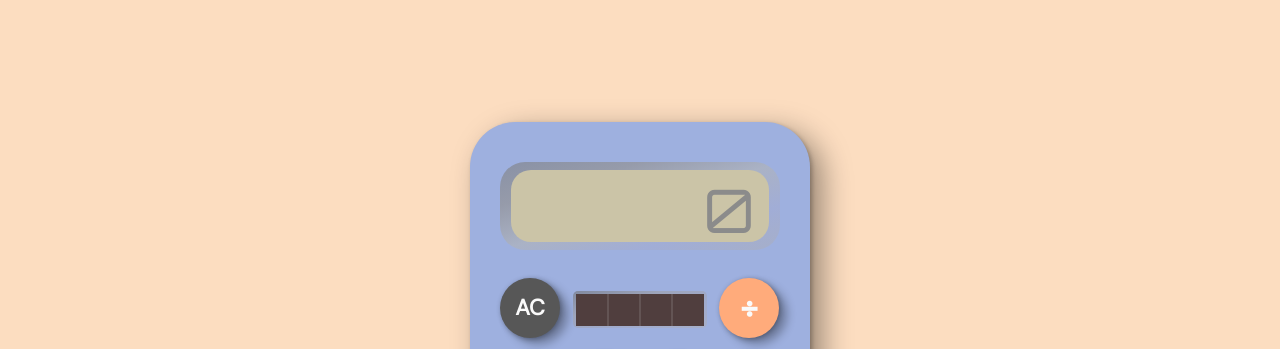
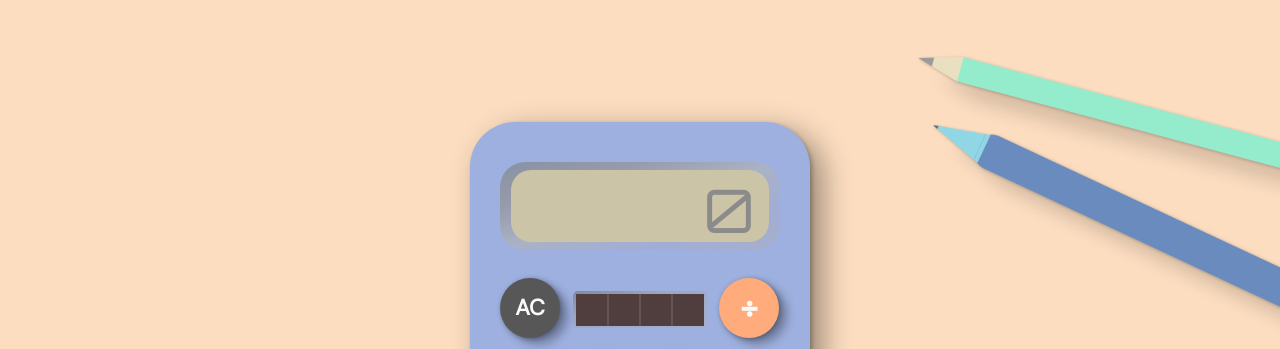
Before and after one commit to jpthacker/js-calculator, a website: page index.html in a window 1280 px wide. Shown: the top 349 px of the page. Drawn offline with Linux system fonts and the light colour scheme; a web font is replaced by a local one.

Commit message:
Adjusted media queries for images

```diff
--- a/layout/_layout.scss
+++ b/layout/_layout.scss
@@ -130,7 +130,7 @@ body {
   .pencils {
     display: block;
     top: 0;
-    right: -15vw;
+    right: -30vw;
 
     &__img {
       max-height: 300px;
@@ -160,24 +160,16 @@ body {
   }
 }
 
-@media screen and (max-height: 900px) {
-  .pencils {
-    display: none;
-  }
-
-  .paper {
-    display: none;
-  }
-}
-
 @media screen and (min-width: 992px) {
   .pencils {
     top: 5vh;
     right: -10vw;
+    display: block;
 
     &__img {
       max-height: 300px;
       max-width: 660px;
+      display: block;
     }
   }
 
@@ -201,3 +193,15 @@ body {
     left: -5vw;
   }
 }
+
+@media screen and (max-height: 799px) {
+  .pencils {
+    display: none;
+  }
+}
+
+@media screen and (max-height: 760px) {
+  .paper {
+    display: none;
+  }
+}
```
Also changed, not shown: main.css.
